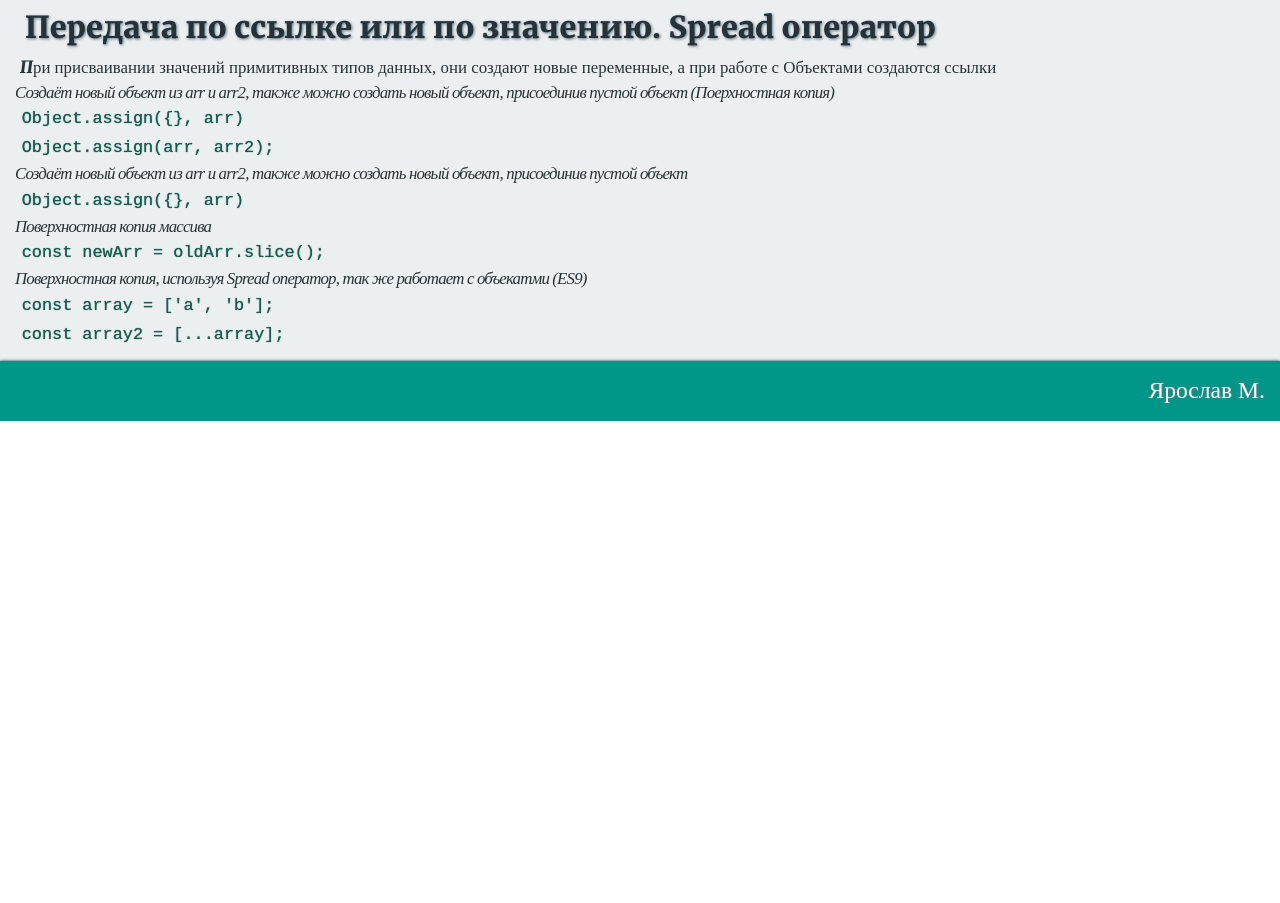
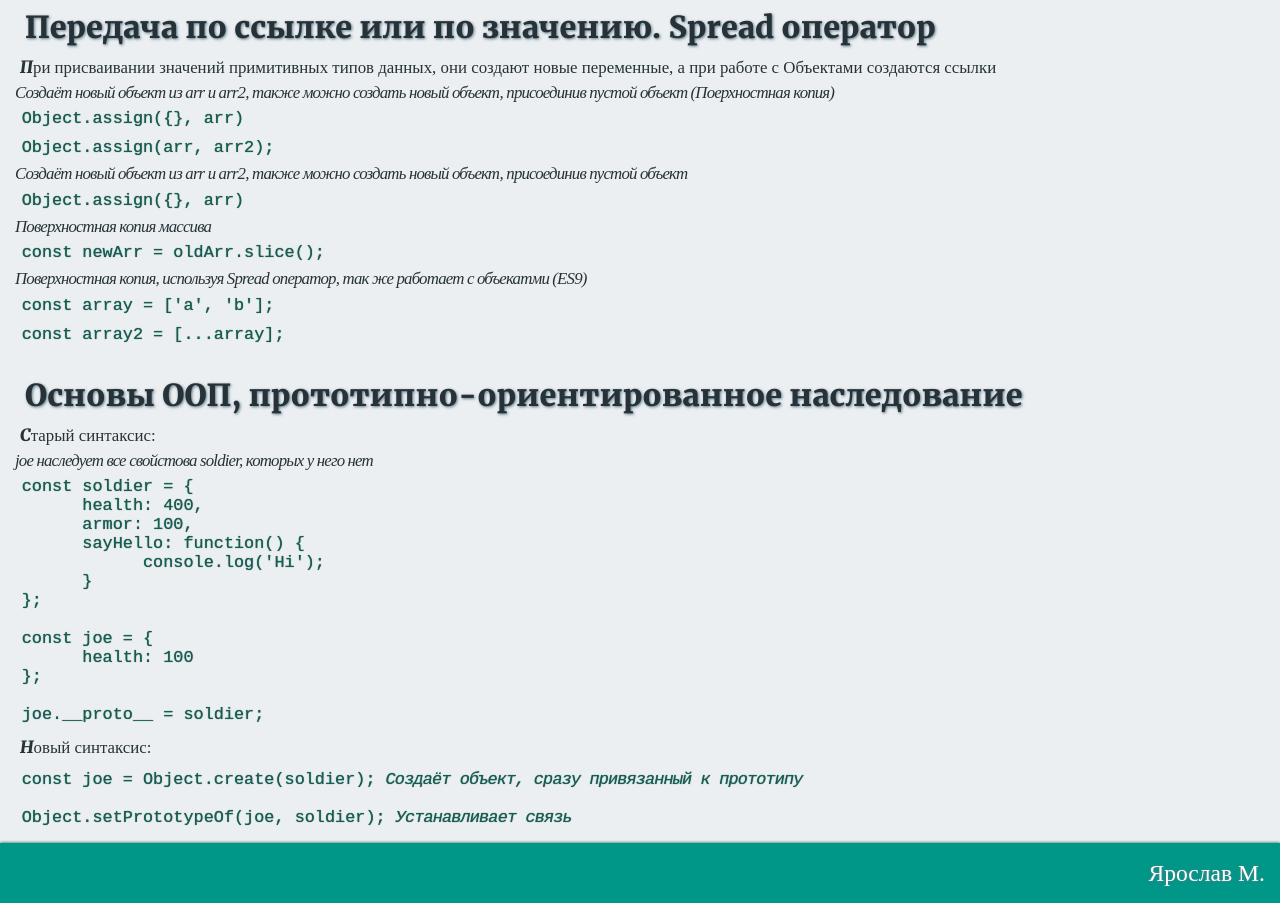
Before and after one commit to yarmsl/My-Lessons, a website: page docs/index.html in a window 1280 px wide. Shown: the part 3147-4050 px from the top of the page. Before the commit the page ends 3568 px from the top, so only its background shows below. Drawn offline with Linux system fonts and the light colour scheme; files whose address does not match are found by name; a web font is replaced by a local one.

Commit message:
14.04.2021

```diff
--- a/docs/index.html
+++ b/docs/index.html
@@ -134,6 +134,31 @@
    <code>const array = ['a', 'b'];</code>
    <code>const array2 = [...array];</code>
 </section>
+<section>
+   <h2>Основы ООП, прототипно-ориентированное наследование</h2>
+   <p>Старый синтаксис:</p>
+   <span>joe наследует все свойстова soldier, которых у него нет</span>
+   <code><pre>const soldier = {
+      health: 400,
+      armor: 100,
+      sayHello: function() {
+            console.log('Hi');
+      }
+};
+
+const joe = {
+      health: 100
+};
+
+joe.__proto__ = soldier;</pre></code>
+<p>Новый синтаксис:</p>
+<code><pre>
+const joe = Object.create(soldier); <span>Создаёт объект, сразу привязанный к прототипу</span>
+
+Object.setPrototypeOf(joe, soldier); <span>Устанавливает связь</span>
+</pre>
+</code>
+</section>
 </main>
       <footer class="footer">
    <div class="footer__container">
--- a/docs/js/script.js
+++ b/docs/js/script.js
@@ -355,21 +355,52 @@
 // console.log(newArr);
 // console.log(oldArr);
 
-const video = ['youtube', 'vimeo', 'rutube'],
-      blogs = ['wordpress', 'LJ', 'blogger'],
-      internet = [...video, ...blogs, 'vk', 'Fb'];
+// const video = ['youtube', 'vimeo', 'rutube'],
+//       blogs = ['wordpress', 'LJ', 'blogger'],
+//       internet = [...video, ...blogs, 'vk', 'Fb'];
 
-      console.log(internet);
+//       console.log(internet);
 
-      function log(a, b, c) {
-         console.log(a);
-         console.log(b);
-         console.log(c);
-      }
-      const num = [2, 5, 7];
+//       function log(a, b, c) {
+//          console.log(a);
+//          console.log(b);
+//          console.log(c);
+//       }
+//       const num = [2, 5, 7];
 
-      log(...num);
+//       log(...num);
 
-const array = ['a', 'b'];
+// const array = ['a', 'b'];
 
-const array2 = [...array];
+// const array2 = [...array];
+
+// Основы ООП, прототипно-ориентированное наследование
+
+// let str = "some";
+
+// let strObj = new String(str);
+
+// console.log(typeof(str));
+// console.log(typeof(strObj));
+
+// console.dir([1,2,3]);
+
+// const soldier = {
+//       health: 400,
+//       armor: 100,
+//       sayHello: function() {
+//             console.log('Hi');
+//       }
+// };
+
+// const joe = {
+//       health: 100
+// };
+
+// joe.__proto__ = soldier;
+
+// const joe = Object.create(soldier);
+
+// Object.setPrototypeOf(joe, soldier);
+
+// joe.sayHello();
```
Also changed, not shown: docs/main.html (+25 -0 lines), src/js/script.js (+44 -13 lines), src/main.html (+25 -0 lines), docs/js/script.min.js (deleted).
